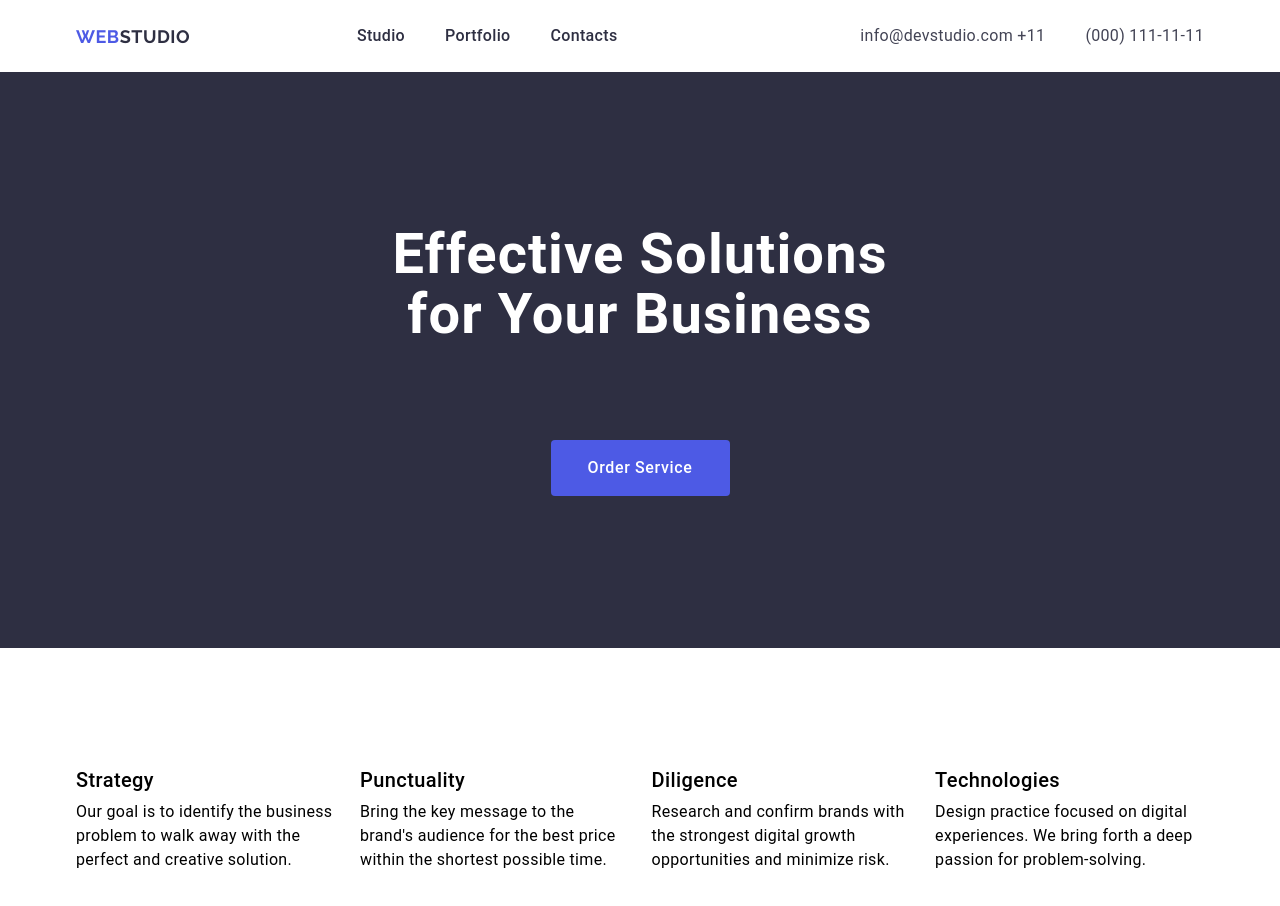
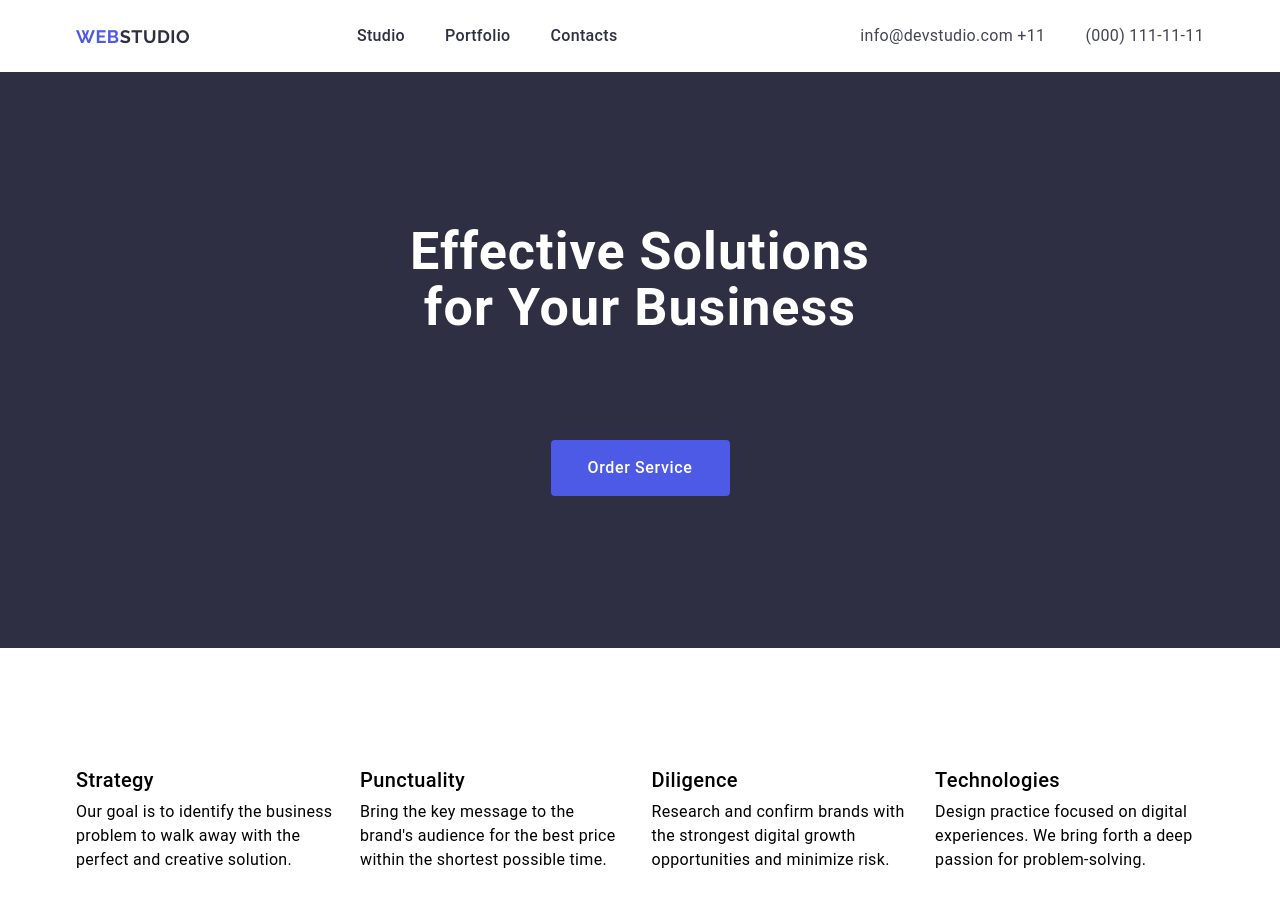
Before and after one commit to EmirhanGumustas/goit-markup-hw-03, a plain HTML site: page index.html in a window 1280 px wide. Shown: the top 906 px of the page. Drawn offline with nearby package versions, Linux system fonts and the light colour scheme.

Commit message:
Update style.css

```diff
--- a/css/style.css
+++ b/css/style.css
@@ -117,7 +117,7 @@ img {
 h1{
   font-family: "Roboto", sans-serif;
   font-weight: 700;
-  font-size: 56px;
+  font-size: 52px;
   line-height: 1.07143;
   letter-spacing: 0.02em;
   text-align: center;
```
